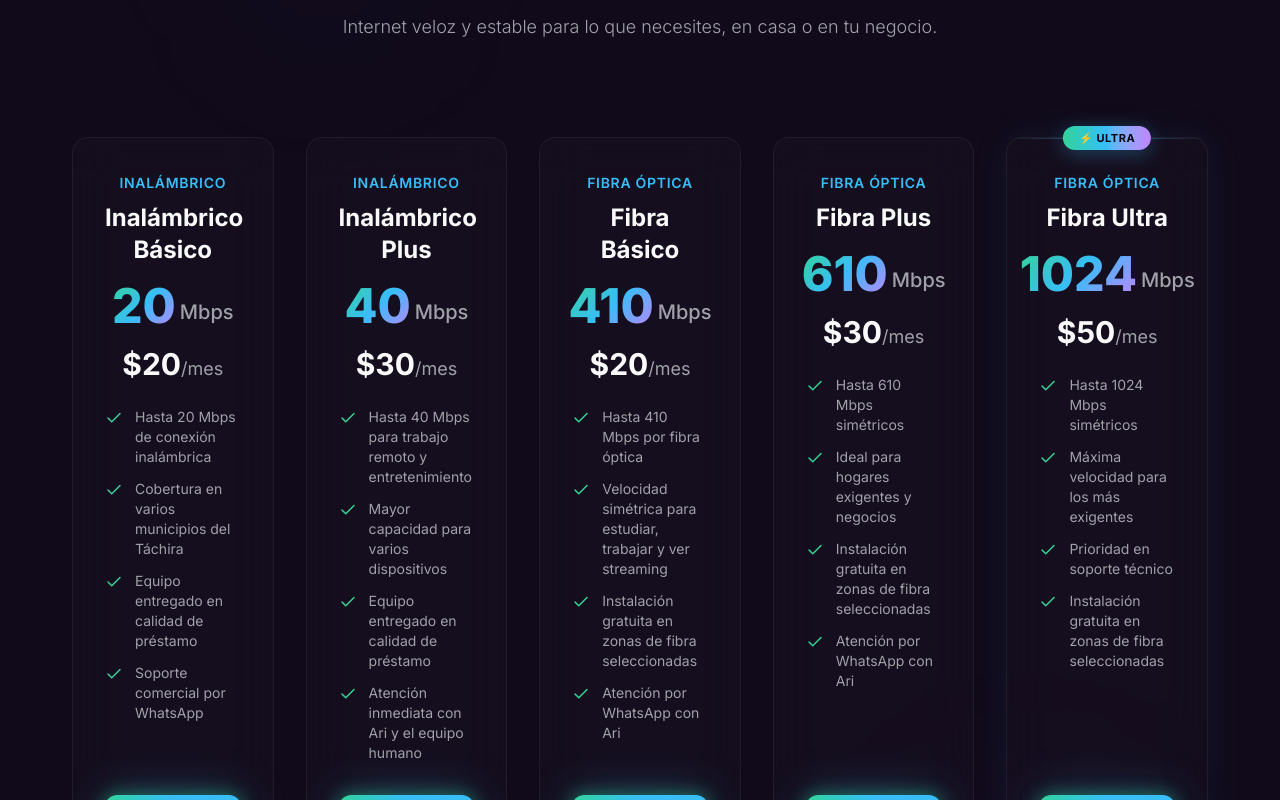
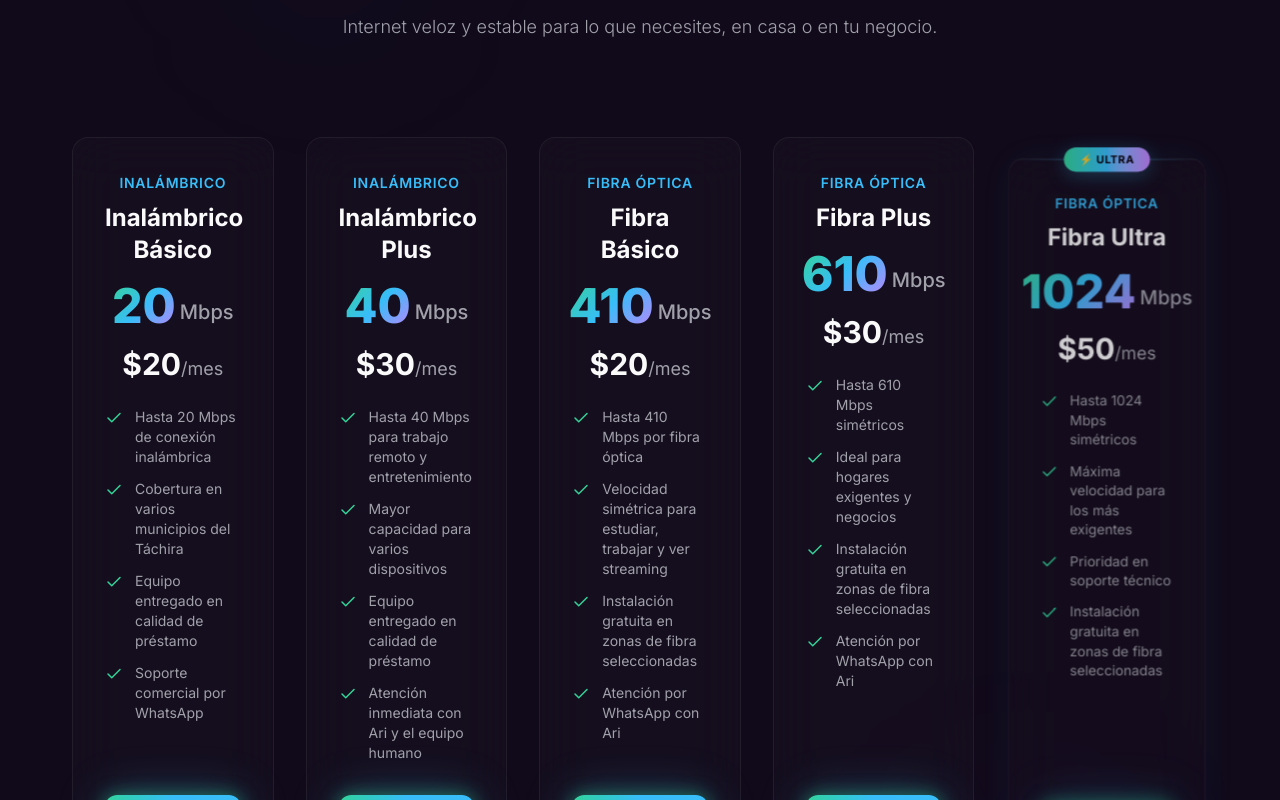
Before and after one commit to arizon-ai/ola-telecom-site, a Next.js app: page / in a window 1280 px wide. Shown: the part 1180-1980 px from the top of the page. Built offline with nearby package versions, Linux system fonts and the light colour scheme.

Commit message:
feat: implement scroll-linked parallax reveal animations for PlanCard components

```diff
--- a/components/PlanCard.tsx
+++ b/components/PlanCard.tsx
@@ -1,33 +1,34 @@
 'use client';
 
-import { motion } from 'framer-motion';
+import { motion, useTransform, type MotionValue } from 'framer-motion';
 import { Check, MessageCircle, ArrowRight } from 'lucide-react';
 import { Plan } from '../lib/plans';
 
-const cardVariants = {
-  hidden: {
-    opacity: 0,
-    y: 70,
-    scale: 0.9,
-  },
-  visible: {
-    opacity: 1,
-    y: 0,
-    scale: 1,
-    transition: {
-      duration: 0.7,
-      ease: [0.22, 1, 0.36, 1] as const,
-    },
-  },
-};
+interface PlanCardProps {
+  plan: Plan;
+  index: number;
+  total: number;
+  scrollProgress: MotionValue<number>;
+}
 
-export default function PlanCard({ plan }: { plan: Plan }) {
+export default function PlanCard({ plan, index, total, scrollProgress }: PlanCardProps) {
   const message = encodeURIComponent(`Hola Ari, me interesa el plan ${plan.name}`);
   const whatsappUrl = `https://wa.me/584247612828?text=${message}`;
 
+  // Each card reveals at a different slice of the scroll progress
+  // Card 0 appears first (0% → 30%), card 1 (15% → 45%), etc.
+  const segmentSize = 0.35;
+  const gap = (1 - segmentSize) / Math.max(total - 1, 1);
+  const start = index * gap;
+  const end = start + segmentSize;
+
+  const opacity = useTransform(scrollProgress, [start, end], [0, 1]);
+  const y = useTransform(scrollProgress, [start, end], [70, 0]);
+  const scale = useTransform(scrollProgress, [start, end], [0.88, 1]);
+
   return (
     <motion.div
-      variants={cardVariants}
+      style={{ opacity, y, scale }}
       className={`relative glass-panel rounded-2xl p-6 md:p-8 flex flex-col h-full card-hover-glow ${
         plan.isPopular
           ? 'border-accent-cyan/30 shadow-[0_0_40px_rgba(56,189,248,0.08)]'
--- a/components/PlansSection.tsx
+++ b/components/PlansSection.tsx
@@ -1,20 +1,17 @@
 'use client';
 
-import { motion } from 'framer-motion';
+import { useRef } from 'react';
+import { motion, useScroll } from 'framer-motion';
 import { plans } from '../lib/plans';
 import PlanCard from './PlanCard';
 
-const containerVariants = {
-  hidden: {},
-  visible: {
-    transition: {
-      staggerChildren: 0.18,
-      delayChildren: 0.15,
-    },
-  },
-};
+export default function PlansSection() {
+  const sectionRef = useRef<HTMLDivElement>(null);
+  const { scrollYProgress } = useScroll({
+    target: sectionRef,
+    offset: ['start 85%', 'start 15%'],
+  });
 
-export default function PlansSection() {
   return (
     <section
       id="planes"
@@ -24,7 +21,7 @@ export default function PlansSection() {
       <div className="pointer-events-none absolute inset-x-0 bottom-0 h-24 bg-gradient-to-b from-transparent to-bg-primary/50" />
       <div className="pointer-events-none absolute left-[18%] top-16 h-48 w-48 rounded-full bg-accent-cyan/[0.03] blur-[90px]" />
       <div className="pointer-events-none absolute bottom-10 right-[12%] h-48 w-48 rounded-full bg-accent-magenta/[0.04] blur-[100px]" />
-      <div className="max-w-[1200px] mx-auto px-6 lg:px-8">
+      <div ref={sectionRef} className="max-w-[1200px] mx-auto px-6 lg:px-8">
         <div className="text-center mb-20">
           <motion.h2
             initial={{ opacity: 0, y: 20 }}
@@ -45,19 +42,17 @@ export default function PlansSection() {
           </motion.p>
         </div>
 
-        <motion.div
-          className="grid grid-cols-1 md:grid-cols-2 lg:grid-cols-5 gap-6 md:gap-8 pt-4"
-          variants={containerVariants}
-          initial="hidden"
-          whileInView="visible"
-          viewport={{ once: true, amount: 0.15 }}
-        >
-          {plans.map((plan) => (
-            <PlanCard key={plan.id} plan={plan} />
+        <div className="grid grid-cols-1 md:grid-cols-2 lg:grid-cols-5 gap-6 md:gap-8 pt-4">
+          {plans.map((plan, index) => (
+            <PlanCard
+              key={plan.id}
+              plan={plan}
+              index={index}
+              total={plans.length}
+              scrollProgress={scrollYProgress}
+            />
           ))}
-        </motion.div>
-
-
+        </div>
       </div>
     </section>
   );
```
